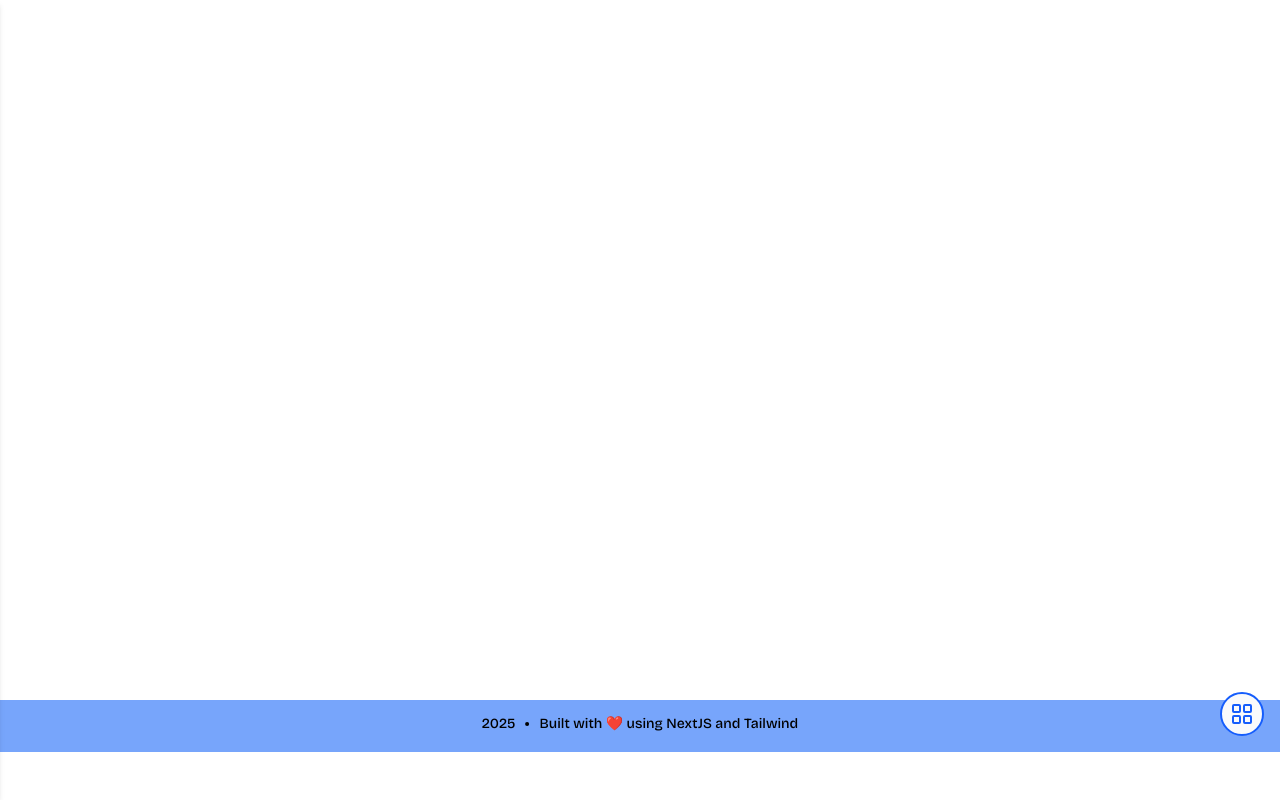
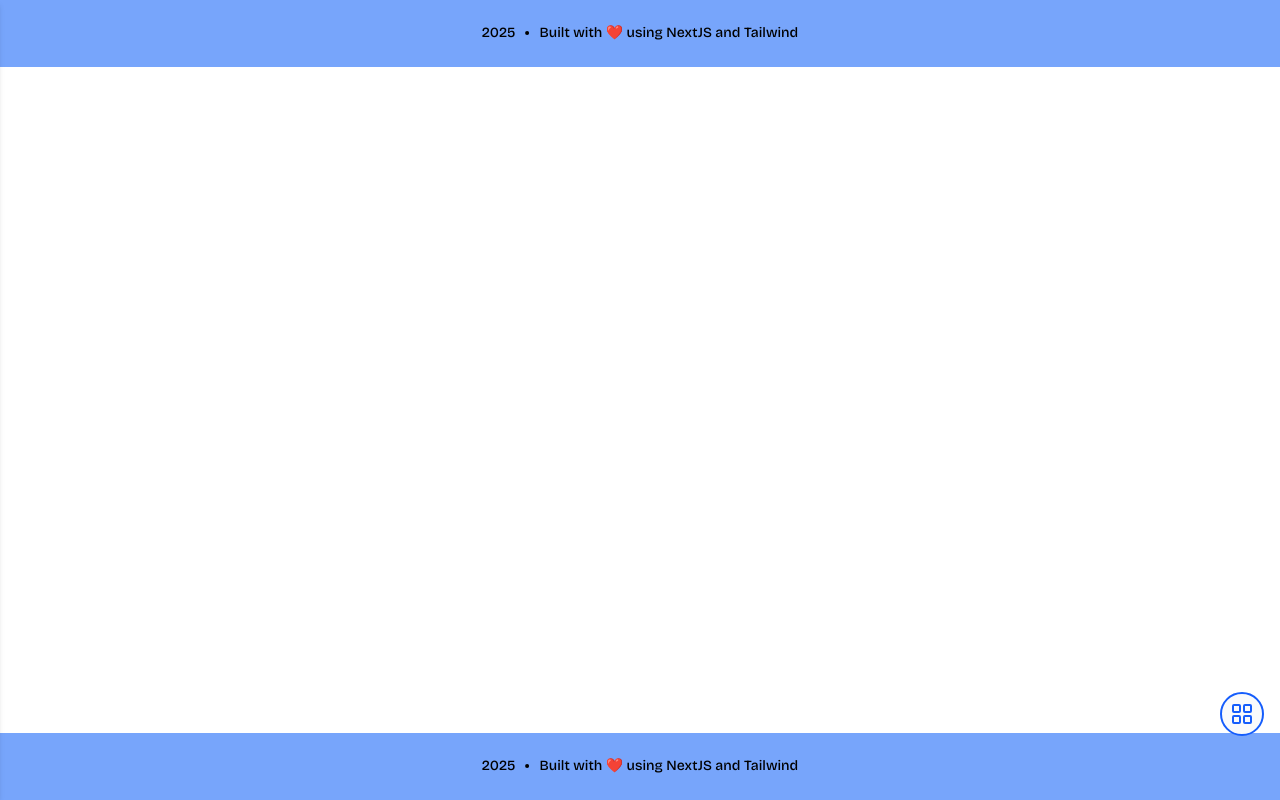
Before and after one commit to cmotanya/dev-portfolio, a Next.js app: page /footer in a window 1280 px wide. Built offline with nearby package versions, Linux system fonts and the light colour scheme.

Commit message:
refactor: Simplify Footer component structure and adjust layout styles in RootLayout

```diff
--- a/app/footer/page.tsx
+++ b/app/footer/page.tsx
@@ -3,11 +3,11 @@ import React from "react";
 
 const Footer = () => {
   return (
-    <footer className="bg-secondary absolute bottom-12 left-1/2 w-full -translate-x-1/2 pt-3 text-sm font-medium whitespace-nowrap">
+    <footer className="bg-secondary w-full py-[1.3rem_0.4rem] text-sm font-medium whitespace-nowrap">
       <p className="flex items-center justify-center">
         <span>{new Date().getFullYear()}</span>
         <Dot />
-        Built with ❤️ using NextJS and Tailwind
+        <span>Built with ❤️ using NextJS and Tailwind</span>
       </p>
     </footer>
   );
--- a/app/globals.css
+++ b/app/globals.css
@@ -26,9 +26,9 @@ body {
 }
 
 section {
-  min-height: 100dvh;
+  /* height: 100dvh; */
   width: var(--width);
-  padding-block: 2.5rem 9rem;
+  /* padding-block: 2.5rem 9rem; */
 }
 
 p {
--- a/app/layout.tsx
+++ b/app/layout.tsx
@@ -20,9 +20,11 @@ export default function RootLayout({
 }>) {
   return (
     <html lang="en">
-      <body className={`relative min-h-dvh ${grotesque.className} antialiased`}>
+      <body
+        className={`flex min-h-dvh flex-col antialiased ${grotesque.className}`}
+      >
         <Header />
-        <main>{children}</main>
+        <main className="flex-grow">{children}</main>
         <Footer />
       </body>
     </html>
```
